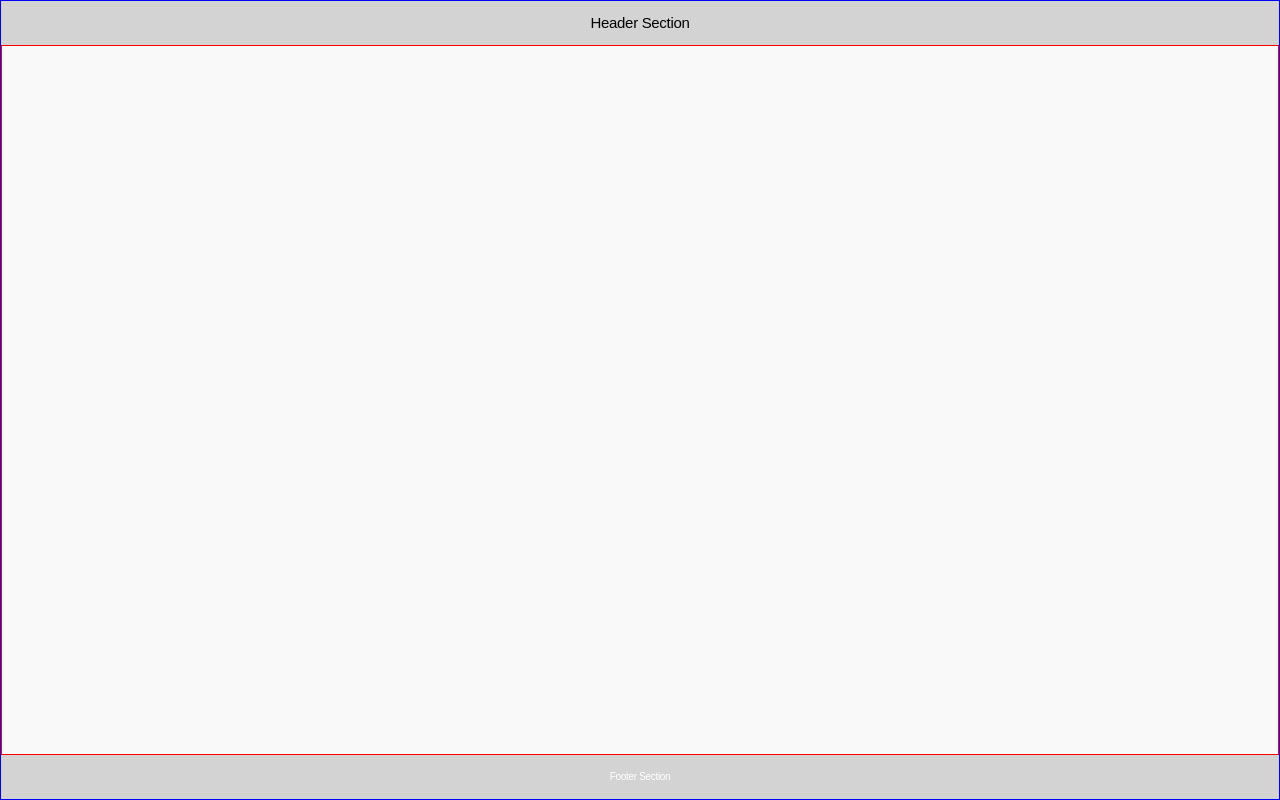
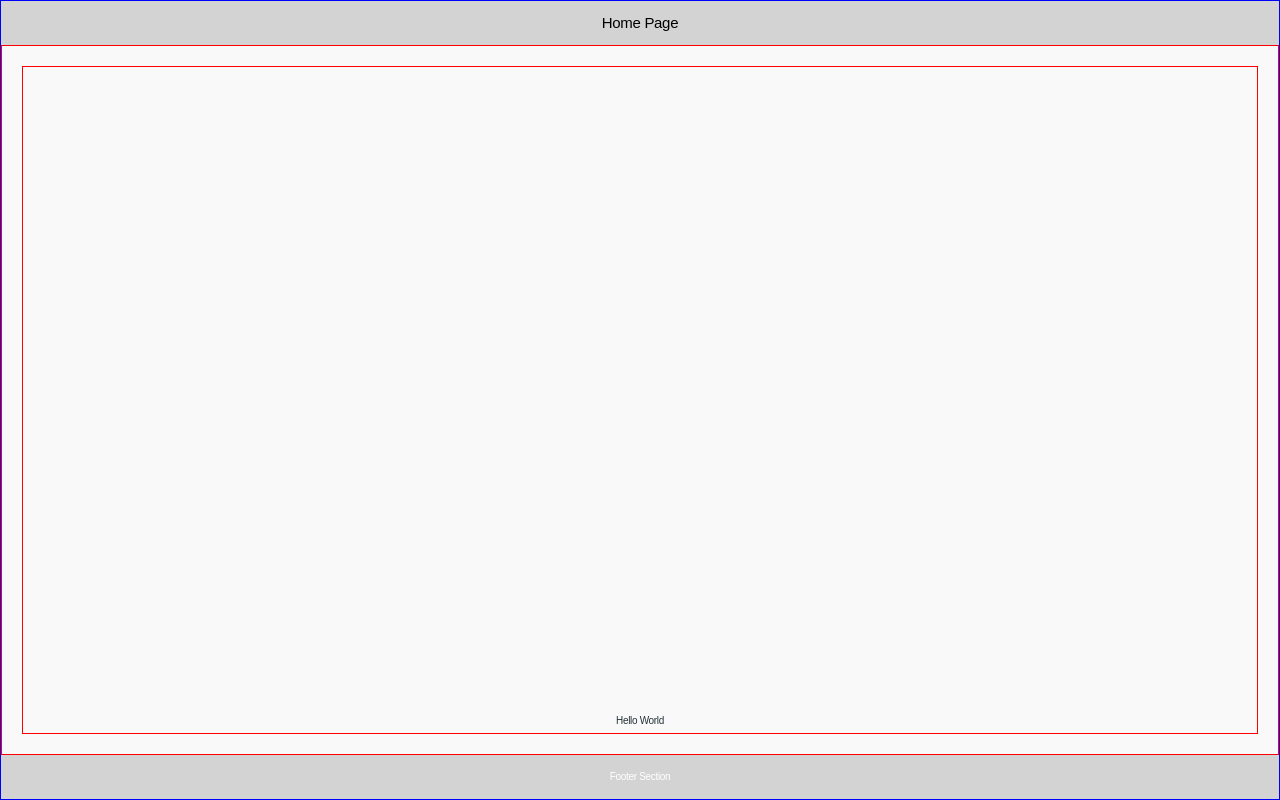
Before and after one commit to Janku-Projects/buddybuddy-fe, a React (Create React App) app: page / in a window 1280 px wide. Built offline with nearby package versions, Linux system fonts and the light colour scheme; the HTML template or start-up script is replaced by a standard one.

Commit message:
feasture: Buddy-ing

```diff
--- /dev/null
+++ b/src/components/Buddy/Buddy.styled.tsx
@@ -0,0 +1,14 @@
+import styled from "styled-components";
+
+export const BuddyWrapper = styled.div`
+    width: 100%;
+    height: 100%;
+    overflow: hidden;
+    display: flex;
+    align-items: center;
+    justify-content: flex-end;
+    flex-direction: column;
+    gap: 1rem;
+    position: relative;
+    border: 1px solid red;
+`;
--- /dev/null
+++ b/src/components/Buddy/index.tsx
@@ -0,0 +1,18 @@
+import { FC } from "react";
+import { BuddyWrapper } from "@/components/Buddy/Buddy.styled";
+
+interface iBuddy {
+
+}
+
+const Buddy: FC<iBuddy> = ({}) => {
+
+
+    return (
+        <BuddyWrapper>
+			Hello World
+		</BuddyWrapper>
+    );
+};
+
+export default Buddy;
--- a/src/layouts/Layout.tsx
+++ b/src/layouts/Layout.tsx
@@ -1,16 +1,20 @@
 import React, { FC, ReactNode } from "react";
 // import { Body, Footer, Header, Wrapper } from "@/layouts/Layout.styled";
 import { Body, Footer, Header, Wrapper } from "./Layout.styled";
+import { useSelector } from "react-redux";
+import { RootState } from "@/store/store";
 
 interface layoutProps {
     children: ReactNode;
 }
 
 const Layout = ({ children }: layoutProps) => {
+    const ui = useSelector((state: RootState) => state.ui)
+
     return (
         <Wrapper>
             <Header>
-                Header Section
+                {ui.header}
             </Header>
             <Body>
                 {children}
--- a/src/pages/Home/Home.func.ts
+++ b/src/pages/Home/Home.func.ts
@@ -1,12 +1,31 @@
 import { useDispatch, useSelector } from "react-redux";
+import { useEffect, useState } from "react";
+import { RootState } from "@/store/store";
+import { setHeader } from "@/store/slices/uiSlice";
 
 const HomeHandler = () => {
     const dispatch = useDispatch();
+    const buddy = useSelector((state: RootState) => state.buddy);
+    const [isReady, setReady] = useState<boolean>(false);
 
+    const getBuddy = () => {
+        const payload = {};
 
+        return payload;
+    };
+
+    // SECT: MOUNTED > Buddy check
+    useEffect(() => {
+        if (!buddy.data || !buddy.buddy) {
+            const buddy = getBuddy();
+        }
+        dispatch(setHeader("Home Page")); // 헤더 확인
+        setReady(true); // 화면 준비
+    }, []);
 
     return {
-    }
-}
+        isReady
+    };
+};
 
 export default HomeHandler;
--- a/src/pages/Home/index.tsx
+++ b/src/pages/Home/index.tsx
@@ -1,19 +1,22 @@
 import { useEffect } from "react";
 import HomeHandler from "@/pages/Home/Home.func";
-
+import Buddy from "@/components/Buddy";
 
 
 const Home = () => {
-    const { } = HomeHandler();
-
-
-    // SECT: MOUNTED > Login 체크
-    useEffect(() => {
-    }, []);
+    const {
+        isReady // 화면 ready
+    } = HomeHandler();
 
 
     return (
-        <></>
+        <>
+            {
+                isReady && (
+                    <Buddy/>
+                )
+
+            }</>
     );
 };
 
```
